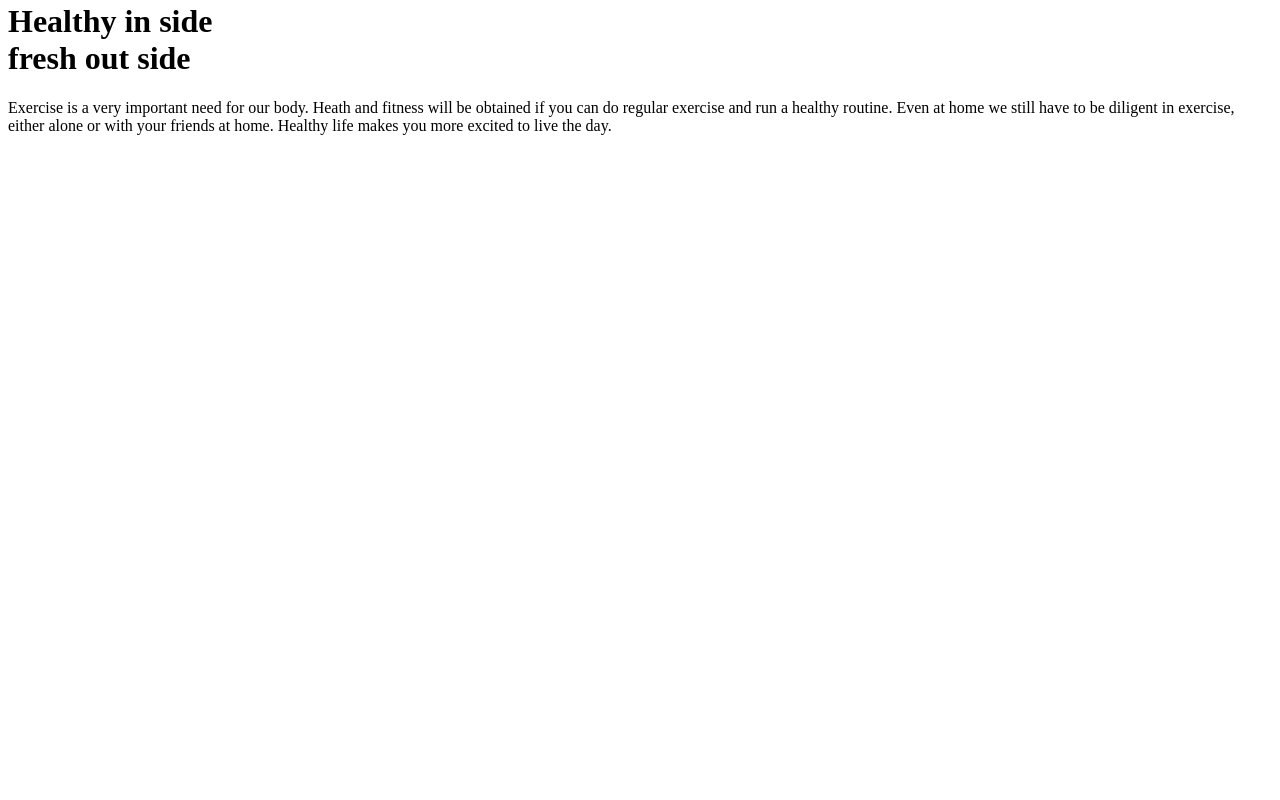
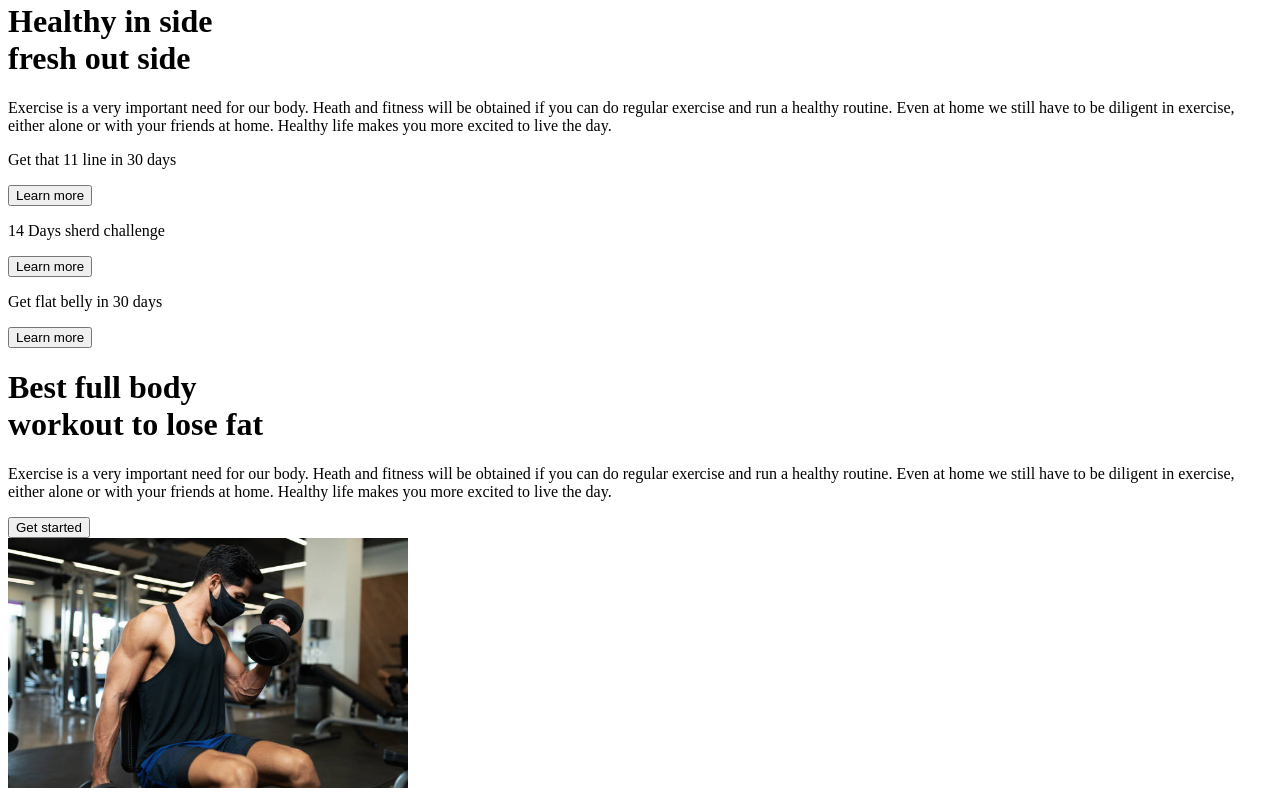
Before and after one commit to asshames/test-Nextjs, a Next.js app: page / in a window 1280 px wide. Shown: the part 672-1472 px from the top of the page. Before the commit the page ends 823 px from the top, so only its background shows below. Built offline with nearby package versions, Linux system fonts and the light colour scheme.

Commit message:
third section done

```diff
--- a/pages/index.js
+++ b/pages/index.js
@@ -33,8 +33,45 @@ function Gymbaran () {
         <div><img src="img1.jpg" alt="Gym1" width="400" height="250"/></div>
       </div>
       <div>
-      <div><h1>Healthy in side <br/> fresh out side</h1></div>
-      <div><p>Exercise is a very important need for our body. Heath and fitness will be obtained if you can do regular exercise and run a healthy routine. Even at home we still have to be diligent in exercise, either alone or with your friends at home. Healthy life makes you more excited to live the day.</p></div>
+        <div><h1>Healthy in side <br/> fresh out side</h1></div>
+        <div><p>Exercise is a very important need for our body. Heath and fitness will be obtained if you can do regular exercise and run a healthy routine. Even at home we still have to be diligent in exercise, either alone or with your friends at home. Healthy life makes you more excited to live the day.</p></div>
+      </div>
+      <div>
+        <div>
+          <div>
+            {/* icon */}
+          </div>
+          <div>
+            <p>Get that 11 line in 30 days</p>
+            <button>Learn more </button>
+          </div>
+        </div>
+        <div>
+          <div>
+            {/* icon */}
+          </div>
+          <div>
+            <p>14 Days sherd challenge </p>
+            <button>Learn more </button>
+          </div>
+        </div>
+        <div>
+          <div>
+            {/* icon */}
+          </div>
+          <div>
+            <p>Get flat belly in 30 days</p>
+            <button>Learn more </button>
+          </div>
+        </div>
+      </div>
+      <div>
+        <div>
+          <div><h1>Best full body <br/> workout to lose fat</h1></div>
+          <div><p>Exercise is a very important need for our body. Heath and fitness will be obtained if you can do regular exercise and run a healthy routine. Even at home we still have to be diligent in exercise, either alone or with your friends at home. Healthy life makes you more excited to live the day.</p></div>
+          <button>Get started</button>
+        </div>
+        <div><img src="img2.jpg" alt="Gym2" width="400" height="250"/></div>
       </div>
     </div>
   )
```
